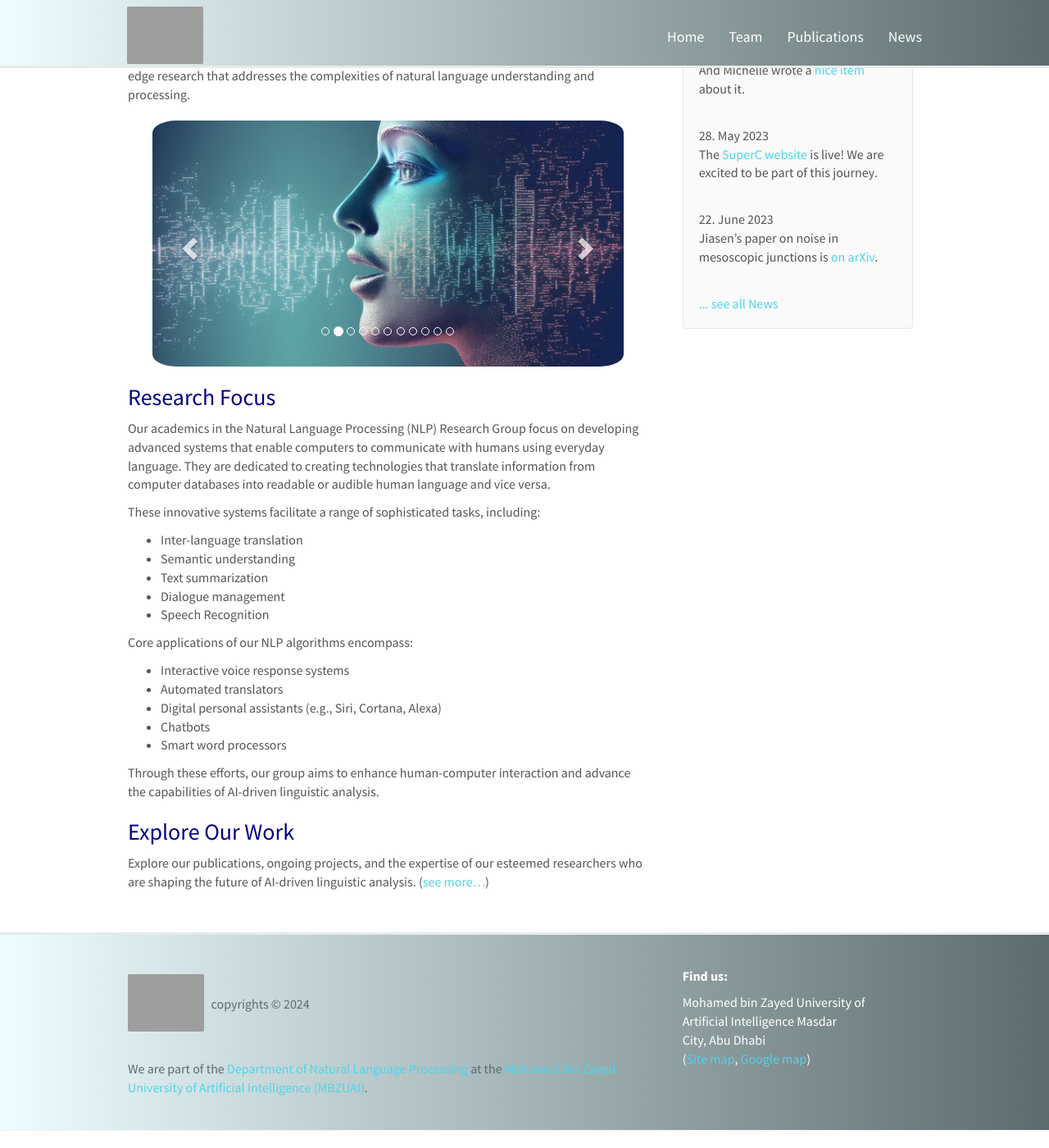
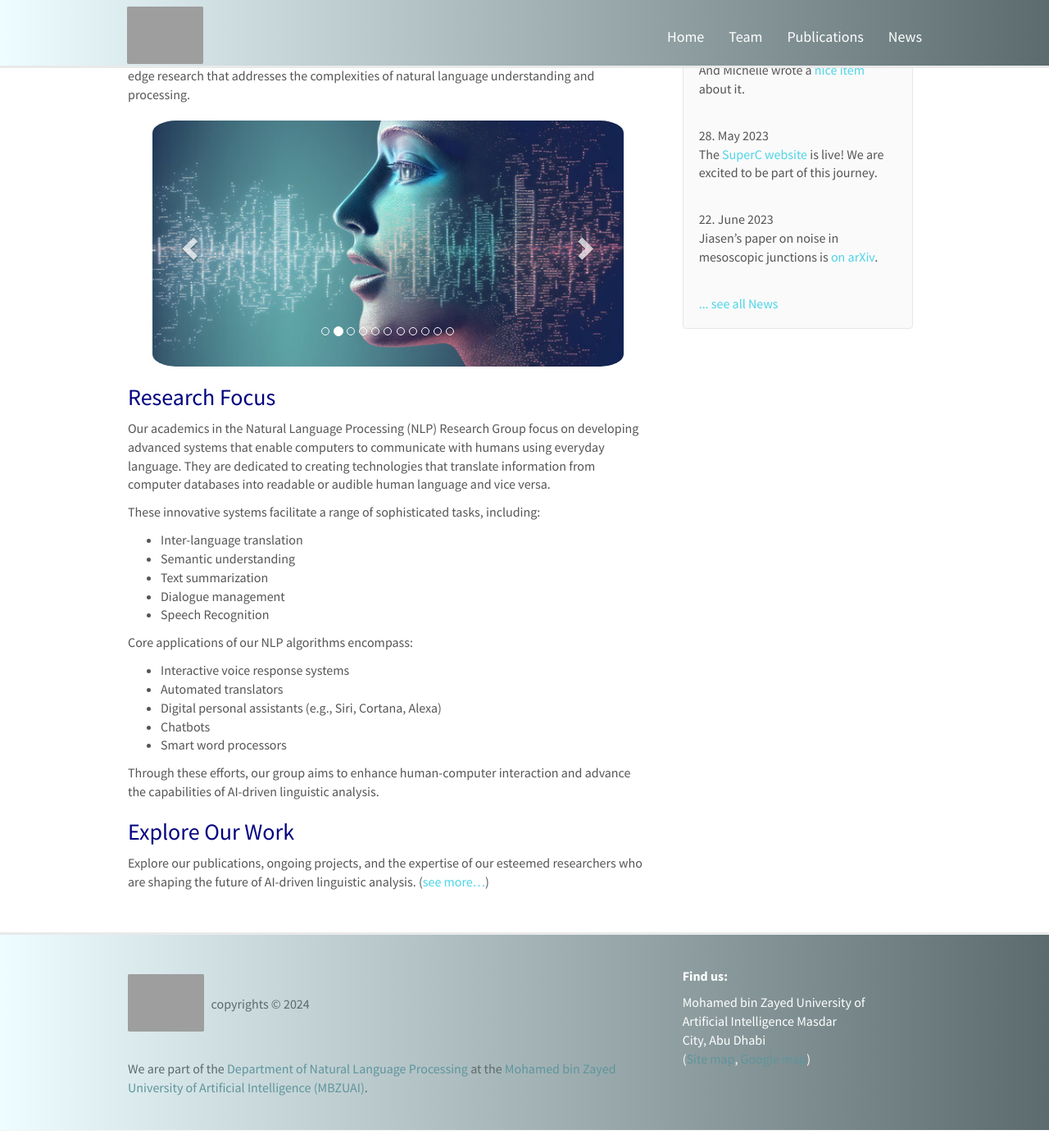
Before and after one commit to RamzaBasharat/MBZUAI, a Jekyll site: the page built from _pages/home.md, in a window 1280 px wide and 1400 px high, scrolled down 136 px. Shown: the whole window at 82% size. Built offline with Jekyll 4.4.1, drawn with Linux system fonts in a browser that asks for light colours; nearby versions of some CDN libraries.

Commit message:
updating styles

```diff
--- a/css/main.scss
+++ b/css/main.scss
@@ -239,7 +239,7 @@ color:#99a7b2;
 .navbar-default .navbar-brand:hover,
 .navbar-default .navbar-nav > li > a:hover {
 //     color: #00bfff; /* Text color on hover */
-    color: #4ED5E7; /* Text color on hover */
+    color: #89E2EE; /* Text color on hover */
     background-color: transparent; /* Keep background color transparent */
     transform: scale(1.03);
     font-weight:550;
@@ -249,7 +249,7 @@ color:#99a7b2;
 .navbar-default .navbar-nav > .active > a,
 .navbar-default .navbar-nav > .active > a:hover,
 .navbar-default .navbar-nav > .active > a:focus {
-    color: #4ED5E7; /* Active text color */
+    color: #89E2EE; /* Active text color */
     background-color: transparent; /* Keep background color transparent */
     font-weight:550;
 }
@@ -283,10 +283,9 @@ color:#99a7b2;
     text-transform: none;
 }
 
-// #footer a {
-// //     color:#C9F9FF;
-//     color: #ACF3FD;
-// }
+#footer a {
+    color: #5E959D;
+}
 
 .footer-icon{
 margin-right:5px;
```
